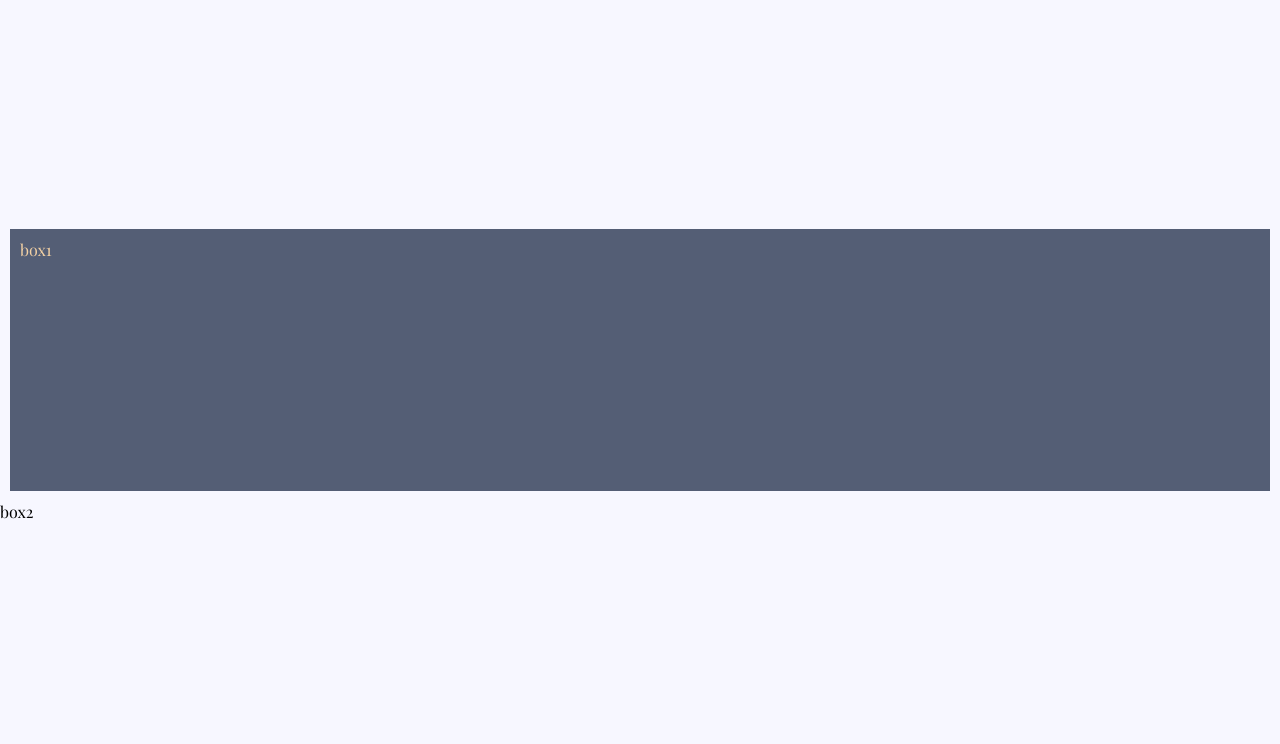
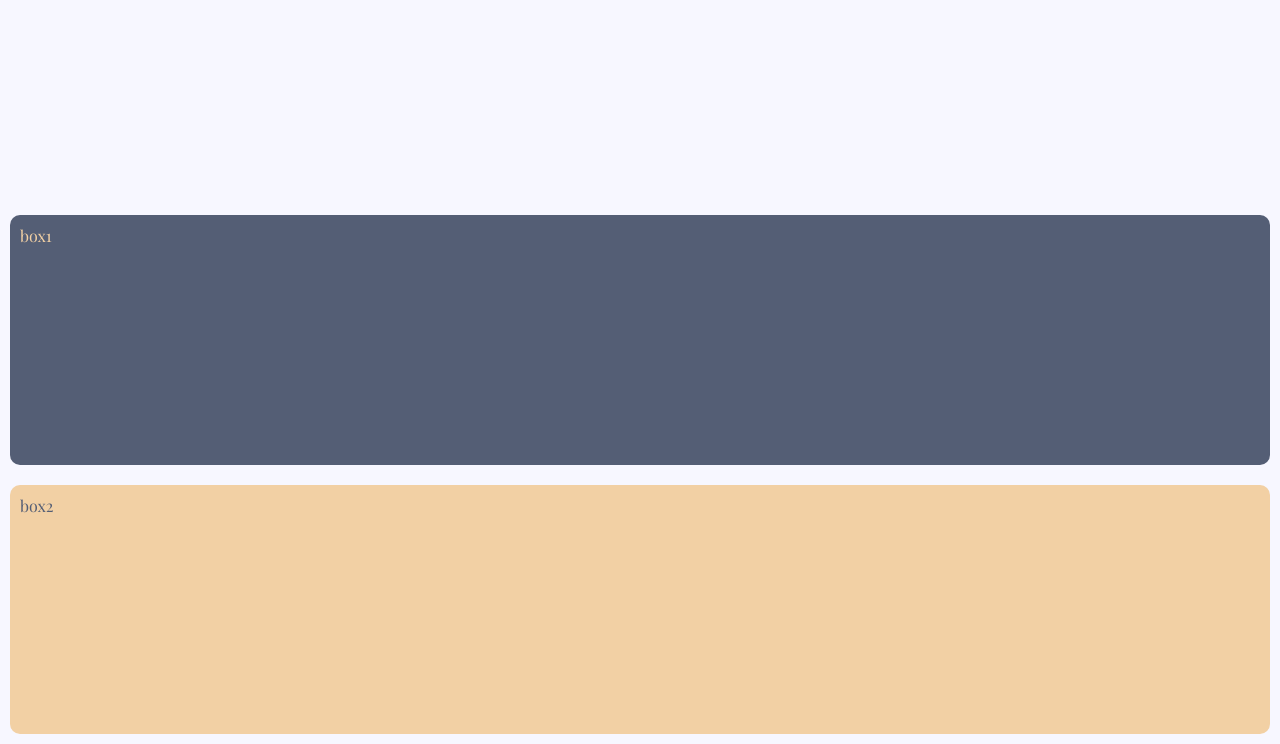
Before and after one commit to matthutt85/Morse-code, a website: page index.html in a window 1280 px wide. Shown: the part 56-800 px from the top of the page. Drawn offline with nearby package versions, Linux system fonts and the light colour scheme.

Commit message:
intital CSS styling done

```diff
--- a/styles/layout.scss
+++ b/styles/layout.scss
@@ -17,9 +17,16 @@
         margin: 10px;
         background-color: #545E75;
         color: #F2D0A4;
+        overflow: scroll;
+        border-radius: 10px;
     }
 
     &__morse {
-
+        padding: 10px;
+        margin: 10px;
+        background-color: #F2D0A4;
+        color: #545E75;
+        overflow: scroll;
+        border-radius: 10px;
     }
 }
```
Also changed, not shown: main.css.
